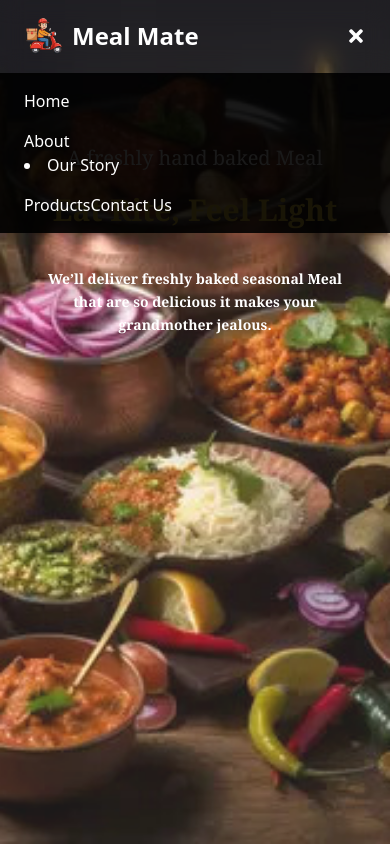
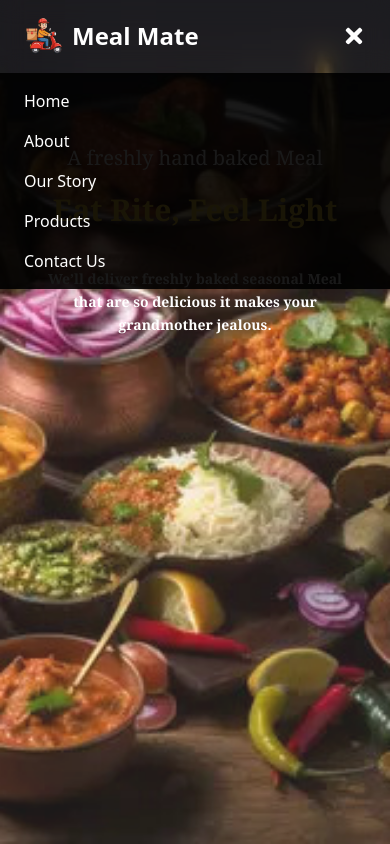
Before and after one commit to itsmeshahbaz/Bakery, a React (Vite) app: page / in a window 390 px wide. Both pictures are taken after a click on the element 356 px from the left and 36 px from the top of the page. Shown: the top 844 px of the page. Built offline with nearby package versions, Linux system fonts and the light colour scheme.

Commit message:
humburger update

```diff
--- a/src/component/Header.jsx
+++ b/src/component/Header.jsx
@@ -5,10 +5,14 @@ import { FaBars, FaTimes } from 'react-icons/fa';
 function Header() {
   const [menuOpen, setMenuOpen] = useState(false);
 
+  const handleLinkClick = () => {
+    setMenuOpen(false);
+  };
+
   return (
-    <header className="fixed top-0 left-0 w-full z-50  ">
+    <header className="fixed top-0 left-0 w-full z-50">
       {/* Navigation Bar */}
-      <nav className="flex justify-between items-center px-6 py-4 bg-black/10 text-white backdrop-blur-md">
+      <nav className="flex justify-between items-center px-6 py-4 bg-black/20 text-white backdrop-blur-md shadow-md">
         {/* Logo */}
         <div className="text-2xl flex items-center gap-2 font-bold">
           <img src="../imgs/logo.png" alt="Logo" className="w-10" />
@@ -17,29 +21,41 @@ function Header() {
 
         {/* Desktop Menu */}
         <ul className="hidden md:flex space-x-6 text-sm uppercase tracking-wider">
-          <Link to="/" className="hover:text-yellow-300">Home</Link>
-          <Link to="/about" className="hover:text-yellow-300 cursor-pointer">About</Link>
-          <li className="hover:text-yellow-300 cursor-pointer">Our Story</li>
-          <Link to='/product' className="hover:text-yellow-300 cursor-pointer">Products</Link>
-          <Link to="/contactus" className="hover:text-yellow-300 cursor-pointer">Contact Us</Link>
+          <li>
+            <Link to="/" className="hover:text-yellow-300">Home</Link>
+          </li>
+          <li>
+            <Link to="/about" className="hover:text-yellow-300">About</Link>
+          </li>
+          <li>
+            <Link to="/our-story" className="hover:text-yellow-300">Our Story</Link>
+          </li>
+          <li>
+            <Link to="/product" className="hover:text-yellow-300">Products</Link>
+          </li>
+          <li>
+            <Link to="/contactus" className="hover:text-yellow-300">Contact Us</Link>
+          </li>
         </ul>
 
         {/* Hamburger Icon */}
-        <div className="md:hidden text-xl" onClick={() => setMenuOpen(!menuOpen)}>
+        <div className="md:hidden text-2xl cursor-pointer" onClick={() => setMenuOpen(!menuOpen)}>
           {menuOpen ? <FaTimes /> : <FaBars />}
         </div>
       </nav>
 
       {/* Mobile Menu */}
-      {menuOpen && (
-        <div className="md:hidden bg-black/90 text-white px-6 py-4 space-y-4 absolute top-full left-0 w-full z-40">
-          <Link to="/" className="block hover:text-yellow-300" onClick={() => setMenuOpen(false)}>Home</Link>
-          <Link to="/about" className="hover:text-yellow-300 cursor-pointer">About</Link>
-          <li className="hover:text-yellow-300 cursor-pointer">Our Story</li>
-          <Link to='/product' className="hover:text-yellow-300 cursor-pointer">Products</Link>
-          <Link to="/contactus" className="hover:text-yellow-300 cursor-pointer">Contact Us</Link>
-        </div>
-      )}
+      <div
+        className={`md:hidden transition-all duration-300 ease-in-out bg-black/90 text-white px-6 py-4 space-y-4 absolute top-full left-0 w-full z-40 ${
+          menuOpen ? 'block' : 'hidden'
+        }`}
+      >
+        <Link to="/" className="block hover:text-yellow-300" onClick={handleLinkClick}>Home</Link>
+        <Link to="/about" className="block hover:text-yellow-300" onClick={handleLinkClick}>About</Link>
+        <Link to="/our-story" className="block hover:text-yellow-300" onClick={handleLinkClick}>Our Story</Link>
+        <Link to="/product" className="block hover:text-yellow-300" onClick={handleLinkClick}>Products</Link>
+        <Link to="/contactus" className="block hover:text-yellow-300" onClick={handleLinkClick}>Contact Us</Link>
+      </div>
     </header>
   );
 }
```
